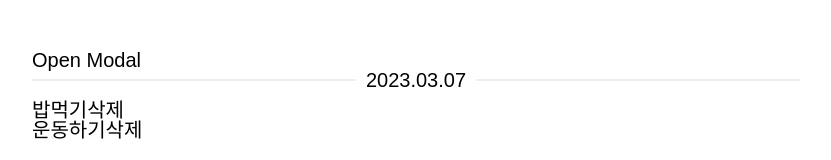
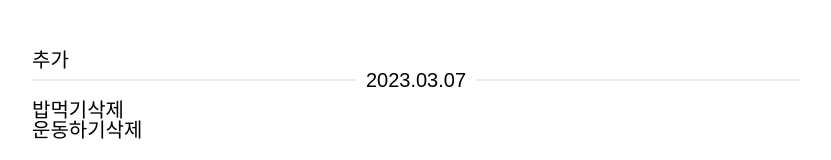
Before and after one commit to eunseozz/react-todo-ver2.0, a React (Create React App) app: page / in a window 1280 px wide. Shown: the top 160 px of the page, without its empty margins (224-1055 px from the left). Built offline with nearby package versions, Linux system fonts and the light colour scheme; a web font is replaced by a local one.

Commit message:
#9 추가버튼 컴포넌트 분리 (#12)
* #9 추가버튼 컴포넌트 분리

* 팝업 상태변수명 변경

```diff
--- a/src/Todo.tsx
+++ b/src/Todo.tsx
@@ -1,29 +1,13 @@
 import React, { useState } from 'react'
 
-import PortalModal from './PortalModal'
-import SampleModal from './SampleModal'
+import TodoAddBtn from './TodoAddBtn'
 import TodoList from './TodoList'
 
 const Todo = () => {
-  const [isModalOpen, isOpen] = useState(false)
-
-  const handleOpen = () => {
-    isOpen(true)
-  }
-
-  const handleClose = () => {
-    isOpen(false)
-  }
-
   return (
     <>
-      <button onClick={handleOpen}>Open Modal</button>
+      <TodoAddBtn />
       <TodoList />
-      {isModalOpen && (
-        <PortalModal>
-          <SampleModal closePop={handleClose} />
-        </PortalModal>
-      )}
     </>
   )
 }
--- /dev/null
+++ b/src/TodoAddBtn.tsx
@@ -0,0 +1,29 @@
+import React, { useState } from 'react'
+
+import PortalModal from './PortalModal'
+import SampleModal from './SampleModal'
+
+const TodoAddBtn = () => {
+  const [isModalOpen, setIsModalOpen] = useState(false)
+
+  const handleOpen = () => {
+    setIsModalOpen(true)
+  }
+
+  const handleClose = () => {
+    setIsModalOpen(false)
+  }
+
+  return (
+    <>
+      <button onClick={handleOpen}>추가</button>
+      {isModalOpen && (
+        <PortalModal>
+          <SampleModal closePop={handleClose} />
+        </PortalModal>
+      )}
+    </>
+  )
+}
+
+export default TodoAddBtn
--- a/src/TodoAddModal.tsx
+++ /dev/null
@@ -1 +0,0 @@
-import React from "react";
```
Also changed, not shown: 1 other file (tests, documents, lock files or other folders).
